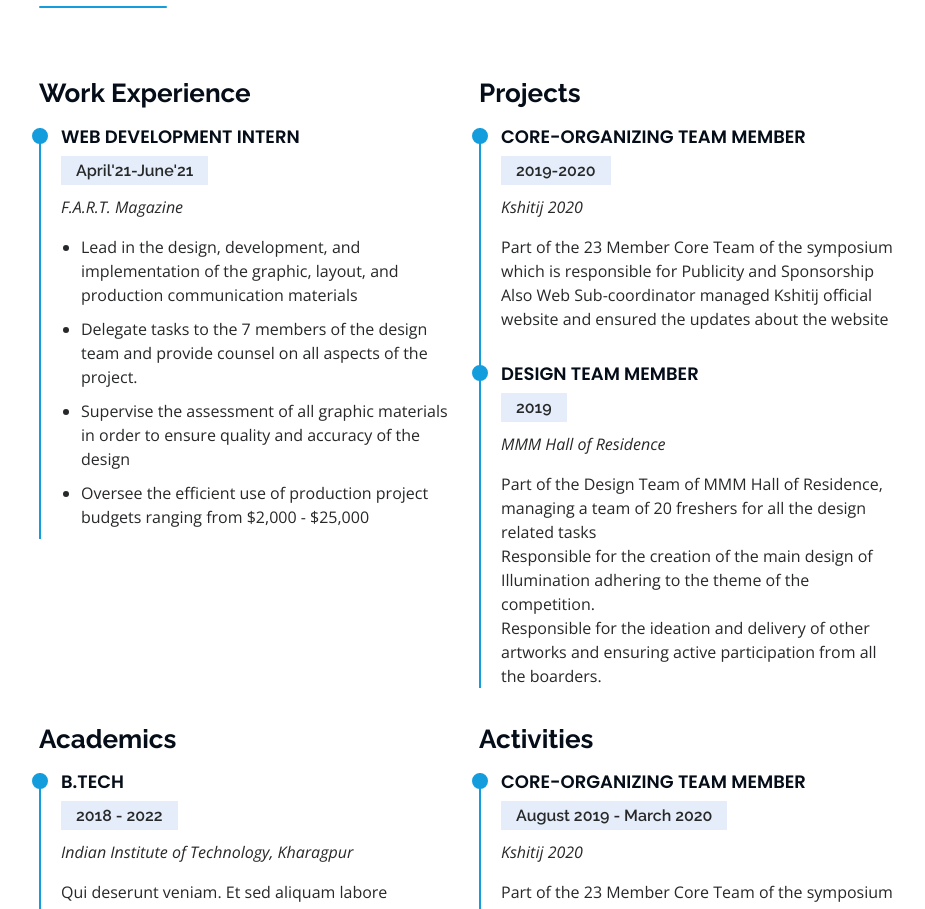
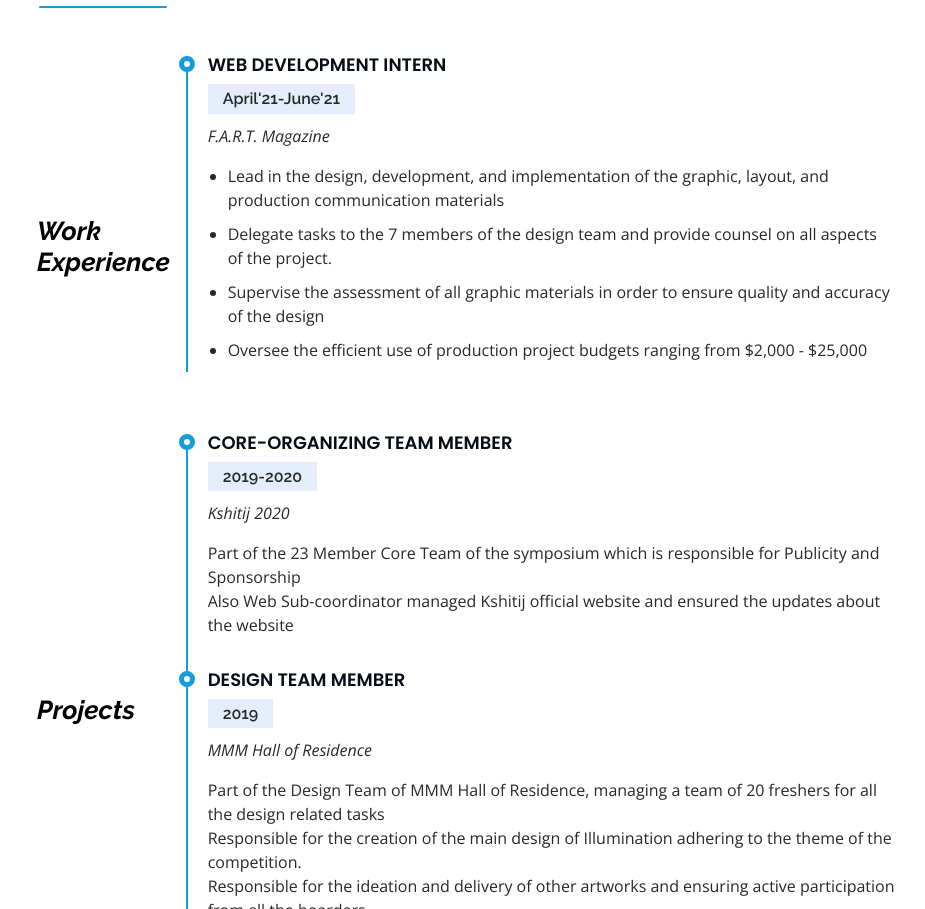
Before and after one commit to chaitanya-k17/Personal-Portfolio, a React (Create React App) app: page / in a window 1280 px wide. Shown: the part 1891-2800 px from the top of the page, without its empty margins (323-1248 px from the left). Built offline with nearby package versions, Linux system fonts and the light colour scheme.

Commit message:
Chnages in resume

```diff
--- a/src/Components/About/About.js
+++ b/src/Components/About/About.js
@@ -5,10 +5,10 @@ import profile from "../profile.jpeg"
 function About() {
   return (
       <>
-    <section id="about" class="about">
+    <section id="about" className="about section-bg">
       <div class="container">
 
-        <div class="section-title">
+        <div class="section-title ">
           <h2>About</h2>
         </div>
         <div class="row">
--- a/src/Components/Contact/Contact.js
+++ b/src/Components/Contact/Contact.js
@@ -4,7 +4,7 @@ function Contact() {
   return (
     <>
 
-    <section id="contact" class="contact section-bg">
+    <section id="contact" class="contact bg-white">
       <div class="container">
 
         <div class="section-title">
--- a/src/Components/Gallery/gallery.js
+++ b/src/Components/Gallery/gallery.js
@@ -3,7 +3,7 @@ import style from "./gallery.module.css"
 
 const Gallery = () => {
   return (
-    <section id="gallery" class="">
+    <section id="gallery">
       <div class="container">
         <div class="section-title">
           <h2 >Gallery</h2>
--- a/src/Components/Resume/Resume.js
+++ b/src/Components/Resume/Resume.js
@@ -3,10 +3,10 @@ import 'boxicons'
 function Resume() {
   return (
     <>
-      <section id="resume" class="resume ">
-        <div class="container">
+      <section id="resume" className="resume  bg-white">
+        <div className="container">
 
-          <div class="section-title">
+          <div className="section-title">
             <h2>Resume</h2>
             {/* <p>Magnam dolores commodi suscipit. Necessitatibus eius consequatur ex aliq
             uid fuga eum quidem. Sit sint consectetur velit. Quisquam quos quisquam c
@@ -14,10 +14,10 @@ function Resume() {
              officiis commodi quidem hic quas.</p> */}
           </div>
 
-          <div class="row">
-            <div class="col-lg-6" data-aos="fade-up">
-              <h3 class="resume-title">Work Experience</h3>
-              <div class="resume-item">
+          <div className="row justify-content-center align-items-center">
+            <h3 className="resume-title col-lg-2 ">Work Experience</h3>
+            <div className="col-lg-10 mb-5" data-aos="fade-up">
+              <div className="resume-item">
                 <h4>Web Development Intern</h4>
                 <h5>April'21-June'21</h5>
                 <p><em>F.A.R.T. Magazine</em></p>
@@ -29,12 +29,9 @@ function Resume() {
                 </ul>
               </div>
             </div>
-            <div class="col-lg-6" data-aos="fade-up" data-aos-delay="100">
-
-
-              <h3 class="resume-title">Projects</h3>
-
-              <div class="resume-item">
+            <h3 className="resume-title col-lg-2">Projects</h3>
+            <div className="col-lg-10 mb-5" data-aos="fade-up" data-aos-delay="100">
+              <div className="resume-item">
                 <h4>Core-organizing Team Member</h4>
                 <h5>2019-2020</h5>
                 <p><em>Kshitij 2020 </em></p>
@@ -43,7 +40,7 @@ function Resume() {
               </p>
               </div>
 
-              <div class="resume-item">
+              <div className="resume-item">
                 <h4>Design Team Member</h4>
                 <h5>2019</h5>
                 <p><em>MMM Hall of Residence</em></p>
@@ -52,11 +49,11 @@ function Resume() {
                 Responsible for the ideation and delivery of other artworks and ensuring active participation from all the boarders.</p>
               </div>
             </div>
+            <h3 className="resume-title col-lg-2">Academics</h3>
 
-            <div class="col-lg-6" data-aos="fade-up" data-aos-delay="100">
-              <h3 class="resume-title">Academics</h3>
+            <div className="col-lg-10 mb-5" data-aos="fade-up" data-aos-delay="100">
 
-              <div class="resume-item">
+              <div className="resume-item">
                 <h4>B.Tech</h4>
                 <h5>2018 - 2022</h5>
                 <p><em>Indian Institute of Technology, Kharagpur</em></p>
@@ -65,31 +62,30 @@ function Resume() {
                 ti nerada porti sand markend</p>
               </div>
 
-              <div class="resume-item">
+              <div className="resume-item">
                 <h4>HSC-Maharashtra State Board</h4>
                 <h5>2016 - 2018</h5>
                 <p><em>Arts Commerce and Science College,Chandrapur</em></p>
                 <p>Quia nobis sequi est occaecati aut. Repudiandae et iusto quae reiciendis et quis Eius vel ratione eius unde vitae rerum voluptates asperiores voluptatem Earum molestiae consequatur neque etlon sader mart dila</p>
               </div>
-              <div class="resume-item">
+              <div className="resume-item">
                 <h4>SSC-CBSE</h4>
                 <h5>2008 - 2016</h5>
                 <p><em>Macaroon Students' Academy CBSE School, Wani</em></p>
                 <p>Quia nobis sequi est occaecati aut. Repudiandae et iusto quae reiciendis et quis Eius vel ratione eius unde vitae rerum voluptates asperiores voluptatem Earum molestiae consequatur neque etlon sader mart dila</p>
               </div>
             </div>
-            <div class="col-lg-6" data-aos="fade-up" data-aos-delay="100">
+            <h3 className="resume-title col-lg-2">Activities</h3>
 
-              <h3 class="resume-title">Activities</h3>
-
-              <div class="resume-item">
+            <div className="col-lg-10 mb-5" data-aos="fade-up" data-aos-delay="100">
+              <div className="resume-item">
                 <h4>Core-organizing Team Member</h4>
                 <h5>August 2019 - March 2020</h5>
                 <p><em>Kshitij 2020 </em></p>
                 <p>Part of the 23 Member Core Team of the symposium which is responsible for Publicity and Sponsorship
                 Also Web Sub-coordinator managed Kshitij official website and ensured the updates about the website</p>
               </div>
-              <div class="resume-item">
+              <div className="resume-item">
                 <h4>Kshitij Campus Affliate</h4>
                 <h5>September 2018 - August 2019</h5>
                 <p><em>Kshitij 2020 </em></p>
@@ -97,7 +93,7 @@ function Resume() {
                 Also Web Sub-coordinator managed Kshitij official website and ensured the updates about the website
               </p>
               </div>
-              <div class="resume-item">
+              <div className="resume-item">
                 <h4>Design Team Member</h4>
                 <h5>October 2019 - February 2020</h5>
                 <p><em>MMM Hall of Residence</em></p>
--- a/src/Style.css
+++ b/src/Style.css
@@ -276,6 +276,7 @@ body {
   section {
     padding: 40px 50px;
     overflow: hidden;
+    background-color: #dbf0e5;
   }
   @media (max-width: 1024px) {
     section{
@@ -291,7 +292,7 @@ body {
   }
 
   .section-bg {
-    background: #eaf0fb;
+    background: #eaf0fb !important;
   }
 
   .section-title {
@@ -431,6 +432,7 @@ body {
 
   .skills .progress .skill .val {
     float: right;
+    left : 10vw;
     font-style: normal;
   }
 
@@ -454,7 +456,11 @@ body {
     font-weight: 700;
     margin-top: 20px;
     margin-bottom: 20px;
-    color: #050d18;
+    color: #000000;
+    /* text-decoration: underline; */
+    padding: 10px;
+    font-style: italic;
+    transition: width 3s ;
   }
 
   .resume .resume-item {
@@ -503,8 +509,8 @@ body {
     border-radius: 50px;
     left: -9px;
     top: 0;
-    background: #149ddd;
-    border: 2px solid #149ddd;
+    background: #ffffff;
+    border: 5px solid #149ddd;
   }
 
   /*--------------------------------------------------------------
```
